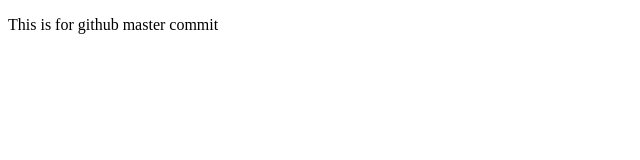
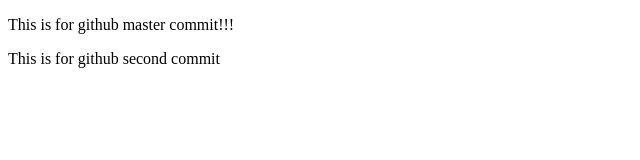
Before and after one commit to kannappan98/Practize, a plain HTML site: page index.html in a window 1280 px wide. Shown: the whole page, without its empty margins (0-640 px from the left). Drawn offline with Linux system fonts and the light colour scheme.

Commit message:
Added-Features

```diff
--- a/index.html
+++ b/index.html
@@ -7,6 +7,7 @@
     <title>Document</title>
 </head>
 <body>
-    <p>This is for github master commit</p>
+    <p>This is for github master commit!!!</p>
+    <p>This is for github second commit </p>
 </body>
 </html>
```
